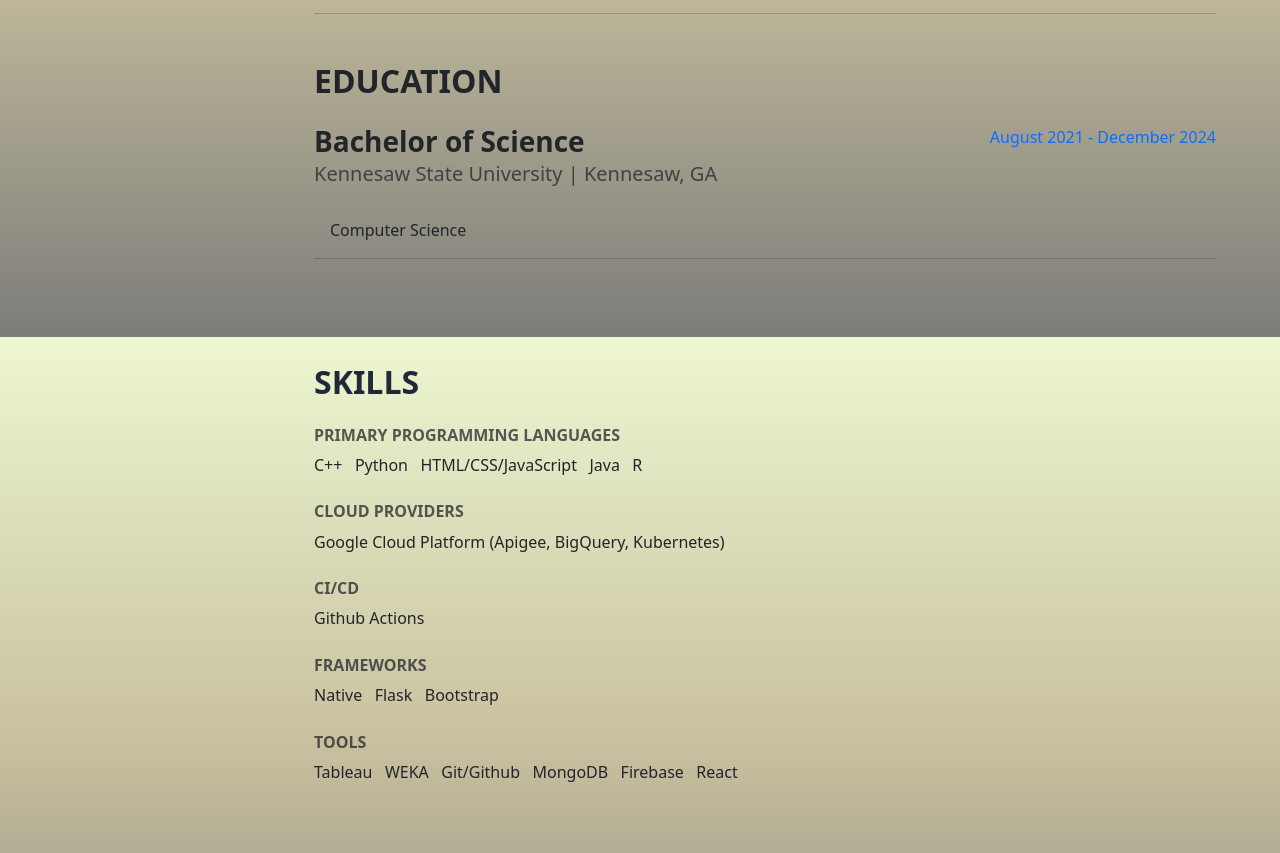
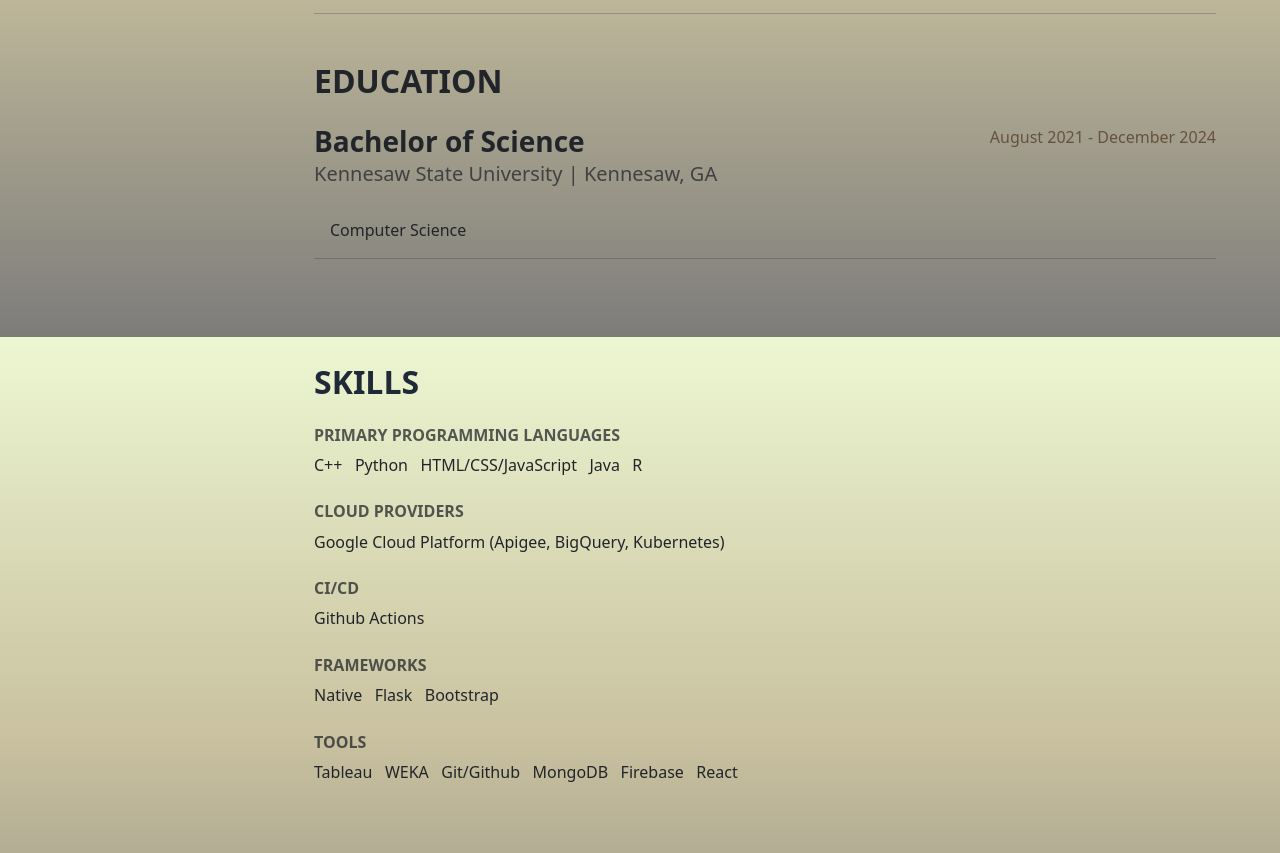
Before and after one commit to MidKnight101/portfolio_site, a plain HTML site: page index.html in a window 1280 px wide. Shown: the part 1263-2116 px from the top of the page. Drawn offline with nearby package versions, Linux system fonts and the light colour scheme.

Commit message:
color change

```diff
--- a/index.html
+++ b/index.html
@@ -156,7 +156,7 @@ body {margin:0;}
                   <h5 class="text-muted mb-2">Kennesaw State University | Kennesaw, GA</h5>
                 </div>
                 <div class="col-12 col-md-4 text-md-end text-start mt-2 mt-md-0">
-                  <span class="text-primary"> August 2021 - December 2024</span>
+                  <span class="custom-date-color"> August 2021 - December 2024</span>
                 </div>
               </div>
 
```
